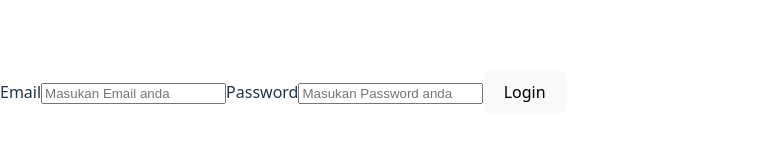
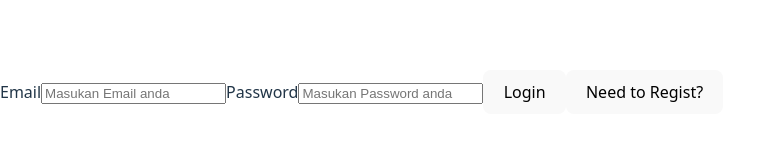
Before and after one commit to anglczbla/news-app-react, a React (Vite) app: page /login in a window 1280 px wide. Both pictures are taken after typing "name@example.com", "Sample123", "Sample" into the empty fields and a click on the button "Regist". Shown: the part 308-450 px from the top of the page, without its empty margins (0-765 px from the left). Built offline with nearby package versions, Linux system fonts and the light colour scheme.

Commit message:
logic button for login n regist

```diff
--- a/src/components/Login.jsx
+++ b/src/components/Login.jsx
@@ -14,6 +14,7 @@ const Login = () => {
     password: "",
     username: "",
   });
+  const [showLogin, setShowLogin] = useState(null);
   console.log("isi form login", formLogin);
 
   const handleLogin = (e) => {
@@ -30,7 +31,7 @@ const Login = () => {
     e.preventDefault();
     const successRegist = regist({ ...formRegist });
     alert("berhasil regist");
-    navigate("/login");
+    setShowLogin(true);
   };
 
   const submitLogin = (e) => {
@@ -55,7 +56,7 @@ const Login = () => {
 
   return (
     <div>
-      {!user ? (
+      {!user && !showLogin ? (
         <div>
           <p>Regist Form</p>
           <form onSubmit={submitRegist}>
@@ -84,6 +85,7 @@ const Login = () => {
               onChange={handleRegist}
             />
             <button type="submit">Regist</button>
+            <button onClick={() => setShowLogin(true)}>Already Regist?</button>
           </form>
         </div>
       ) : (
@@ -106,6 +108,7 @@ const Login = () => {
               onChange={handleLogin}
             />
             <button type="submit">Login</button>
+            <button onClick={() => setShowLogin(false)}>Need to Regist?</button>
           </form>
         </div>
       )}
--- a/src/context/AuthContext.jsx
+++ b/src/context/AuthContext.jsx
@@ -19,7 +19,7 @@ const AuthProvider = ({ children }) => {
       return true;
     } else {
       const dataUser = JSON.parse(localStorage.getItem("user"));
-      if (dataUser.email == email && dataUser == password) {
+      if (dataUser.email === email && dataUser === password) {
         navigate("/");
       }
     }
```
